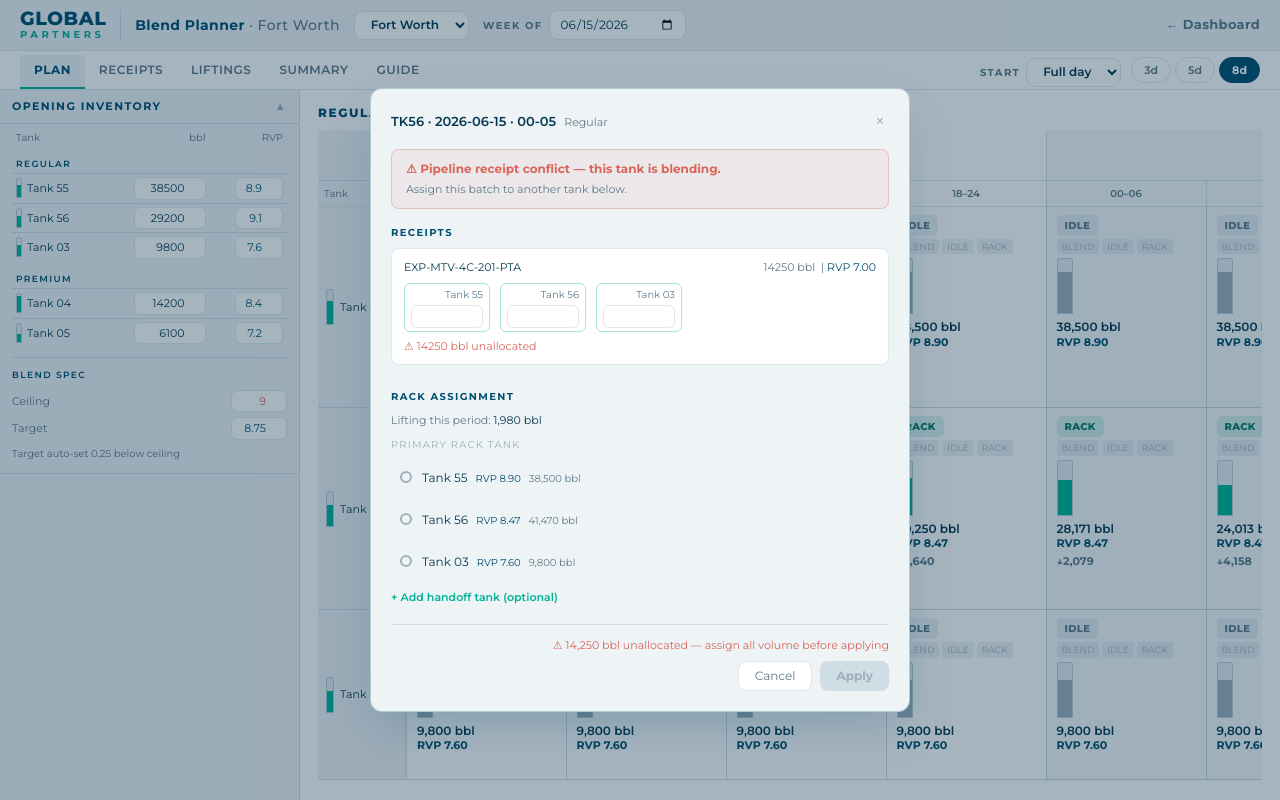
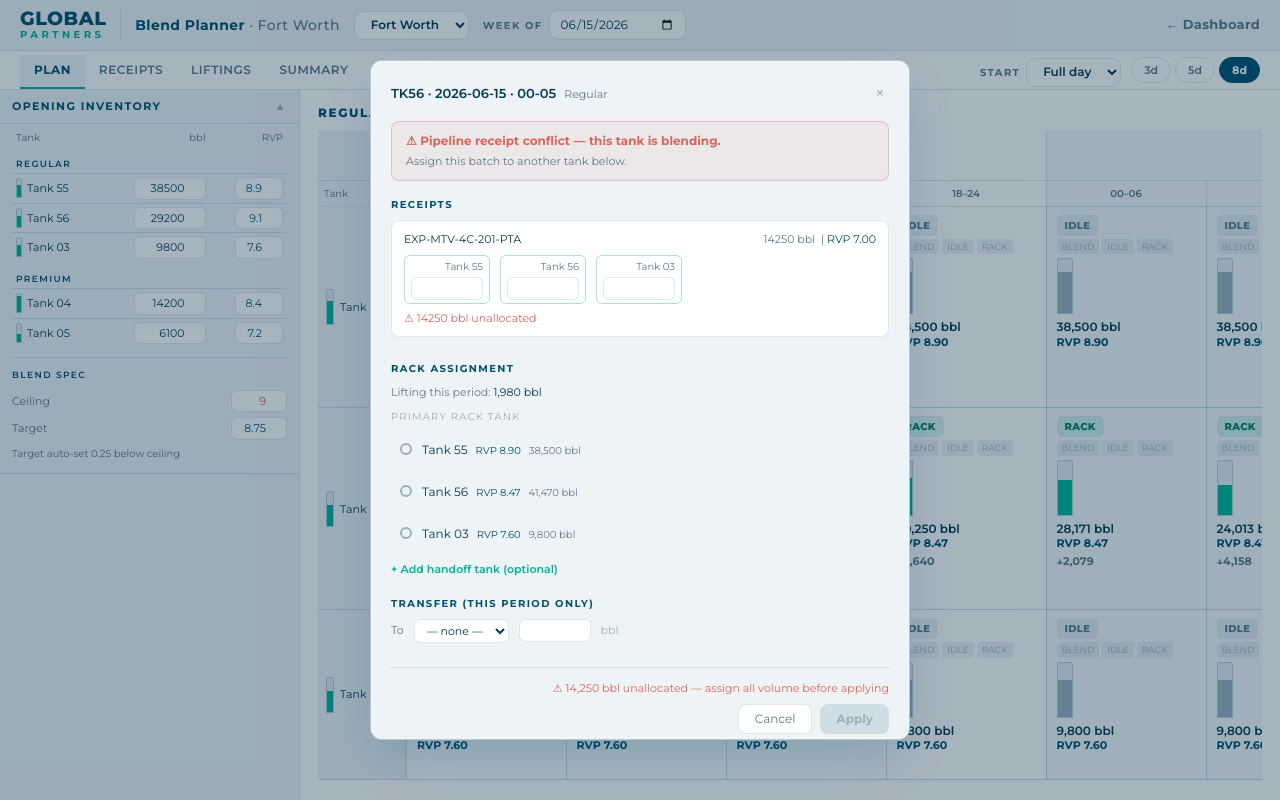
Before and after one commit to Pynnmichael-oss/blend-planner, a React (Vite) app: page / in a window 1280 px wide. Both pictures are taken after a click on the element 486 px from the left and 508 px from the top of the page. Built offline with nearby package versions, Linux system fonts and the light colour scheme.

Commit message:
feat: add tank-to-tank transfer section with RVP blending and flow indicators

```diff
--- a/src/components/blendplanner/AllocationPanel.jsx
+++ b/src/components/blendplanner/AllocationPanel.jsx
@@ -91,6 +91,8 @@ export default function AllocationPanel({
   receiptsForPeriod, liftingForPeriod,
   receiptAllocations, rackTankAssignments,
   setReceiptAllocation, setRackTank,
+  transfers = {}, setTransfer,
+  blendTarget = 8.75,
   allTankPeriods = [],
   onClose,
 }) {
@@ -121,6 +123,10 @@ export default function AllocationPanel({
   const [handoffVol,  setHandoffVol]  = useState(existingAssignment?.handoffVolume ?? '');
   const [showHandoff, setShowHandoff] = useState(!!(existingAssignment?.handoff));
 
+  const existingTransfer = transfers[`${period?.tankId}|${period?.date}|${period?.timeSlot}`] ?? null;
+  const [transferTo,  setTransferTo]  = useState(existingTransfer?.toTankId ?? null);
+  const [transferVol, setTransferVol] = useState(existingTransfer?.volume   ?? '');
+
   if (!period || !product) return null;
 
   const isConflict = period.status === 'CONFLICT';
@@ -140,6 +146,13 @@ export default function AllocationPanel({
         showHandoff && handoffTank ? handoffTank : null,
         hv
       );
+    }
+    if (setTransfer) {
+      if (transferTo && parseFloat(transferVol) > 0) {
+        setTransfer(period.tankId, period.date, period.timeSlot, transferTo, parseFloat(transferVol));
+      } else {
+        setTransfer(period.tankId, period.date, period.timeSlot, null, 0);
+      }
     }
     onClose();
   }
@@ -353,6 +366,56 @@ export default function AllocationPanel({
           )}
         </div>
 
+        {/* Section C: Transfer */}
+        {(() => {
+          const destTanks = tanks.filter(t =>
+            t.id !== period.tankId && !blendingTankIds.has(t.id)
+          );
+          if (!destTanks.length) return null;
+          const sourceRVP = period.closingRVP;
+          const warnRVP   = transferTo != null && sourceRVP < blendTarget;
+          return (
+            <div>
+              <div style={sectionLabel}>Transfer (this period only)</div>
+              <div style={{ display: 'flex', alignItems: 'center', gap: '10px', marginBottom: '8px' }}>
+                <span style={{ fontSize: '11px', color: C.muted, fontFamily: "'Montserrat',sans-serif" }}>To</span>
+                <select
+                  value={transferTo ?? ''}
+                  onChange={e => setTransferTo(e.target.value || null)}
+                  style={{
+                    backgroundColor: C.bg, color: C.text, fontSize: '11px',
+                    border: `1px solid ${C.border}`, borderRadius: '6px',
+                    padding: '3px 8px', fontFamily: "'Montserrat',sans-serif",
+                    cursor: 'pointer', outline: 'none',
+                  }}
+                >
+                  <option value="">— none —</option>
+                  {destTanks.map(t => <option key={t.id} value={t.id}>{t.label}</option>)}
+                </select>
+                <NumInput
+                  value={transferVol}
+                  onChange={setTransferVol}
+                  color={C.blue}
+                />
+                <span style={{ fontSize: '11px', color: C.faint, fontFamily: "'Montserrat',sans-serif" }}>bbl</span>
+                {(transferTo || transferVol) && (
+                  <button
+                    onClick={() => { setTransferTo(null); setTransferVol(''); }}
+                    style={{ fontSize: '11px', color: C.faint, background: 'none', border: 'none', cursor: 'pointer', fontFamily: "'Montserrat',sans-serif" }}
+                  >
+                    Clear
+                  </button>
+                )}
+              </div>
+              {warnRVP && (
+                <div style={{ fontSize: '11px', color: C.amber, marginTop: '2px', fontFamily: "'Montserrat',sans-serif" }}>
+                  ⚠ Source RVP {sourceRVP.toFixed(2)} is below blend target — transferring forfeits uncaptured margin
+                </div>
+              )}
+            </div>
+          );
+        })()}
+
         {/* Footer */}
         <div style={{ borderTop: `1px solid ${C.border}`, paddingTop: '12px' }}>
           {!receiptFullyAllocated && (
--- a/src/components/blendplanner/BlendPlannerGrid.jsx
+++ b/src/components/blendplanner/BlendPlannerGrid.jsx
@@ -92,6 +92,8 @@ export default function BlendPlannerGrid({
   receipts = [], liftings = [],
   receiptAllocations = {}, rackTankAssignments = {},
   setReceiptAllocation, setRackTank,
+  transfers = {}, setTransfer,
+  blendTarget = 8.75,
 }) {
   const [selectedPeriod, setSelectedPeriod] = useState(null);
 
@@ -231,6 +233,9 @@ export default function BlendPlannerGrid({
           rackTankAssignments={rackTankAssignments}
           setReceiptAllocation={setReceiptAllocation}
           setRackTank={setRackTank}
+          transfers={transfers}
+          setTransfer={setTransfer}
+          blendTarget={blendTarget}
           onClose={() => setSelectedPeriod(null)}
         />
       )}
--- a/src/components/blendplanner/TankRow.jsx
+++ b/src/components/blendplanner/TankRow.jsx
@@ -212,14 +212,20 @@ export default function TankRow({ tank, periods, cells, openingFillPct, toggleBl
               <div style={{ fontSize: '8px', color: '#5E7A8A', letterSpacing: '0.06em', marginTop: '1px' }}>BELOW HEEL</div>
             )}
 
-            {/* Flows: ↑ receipts, ↓ liftings, ↗ spill */}
-            {(recVol > 0 || liftVol < 0 || entry.spillVolume > 0) && (
+            {/* Flows: ↑ receipts, ↓ liftings, ↗ spill, → transfer out, ← transfer in */}
+            {(recVol > 0 || liftVol < 0 || entry.spillVolume > 0 || entry.transferOutVol > 0 || entry.transferInVol > 0) && (
               <div className="font-mono" style={{ fontSize: '11px', fontWeight: 700, color: '#9DB0BC', marginTop: '2px' }}>
                 {recVol > 0 && <span style={{ color: '#00B398' }}>↑{Math.round(recVol).toLocaleString()}</span>}
                 {recVol > 0 && liftVol < 0 && ' '}
                 {liftVol < 0 && <span style={{ color: '#5E7A8A' }}>↓{Math.round(Math.abs(liftVol)).toLocaleString()}</span>}
                 {entry.spillVolume > 0 && (
                   <span style={{ color: '#C0882E' }}>{(recVol > 0 || liftVol < 0) ? ' ' : ''}↗{Math.round(entry.spillVolume).toLocaleString()} spill</span>
+                )}
+                {entry.transferOutVol > 0 && (
+                  <span style={{ color: C.muted }}>{(recVol > 0 || liftVol < 0 || entry.spillVolume > 0) ? ' ' : ''}→{Math.round(entry.transferOutVol).toLocaleString()}</span>
+                )}
+                {entry.transferInVol > 0 && (
+                  <span style={{ color: C.blue }}>{(recVol > 0 || liftVol < 0 || entry.spillVolume > 0 || entry.transferOutVol > 0) ? ' ' : ''}←{Math.round(entry.transferInVol).toLocaleString()}</span>
                 )}
               </div>
             )}
--- a/src/components/layout/AppShell.jsx
+++ b/src/components/layout/AppShell.jsx
@@ -73,6 +73,7 @@ export default function AppShell({
   liftings, setLiftings,
   planDays, setPlanDays,
   grid, toggleBlend, toggleIdle, toggleRack,
+  transfers, setTransfer,
   receiptAllocations, rackTankAssignments,
   setReceiptAllocation, setRackTank,
   parsedReceipts, setParsedReceipts,
@@ -261,6 +262,9 @@ export default function AppShell({
                   toggleBlend={toggleBlend}
                   toggleIdle={toggleIdle}
                   onToggleRack={toggleRack}
+                  transfers={transfers}
+                  setTransfer={setTransfer}
+                  blendTarget={blendTarget}
                   receipts={receipts}
                   liftings={liftings}
                   receiptAllocations={receiptAllocations}
--- a/src/data/inventoryCalc.js
+++ b/src/data/inventoryCalc.js
@@ -39,6 +39,7 @@ export function buildPlanGrid({
   startSlot = null,
   specCeiling = 9.0,
   blendTarget = 8.75,
+  transfers = {},
 }) {
   // Inventory tracked as pumpable barrels above heel throughout.
   // heel is added back only for TOV in blend calculations.
@@ -295,6 +296,15 @@ export function buildPlanGrid({
         const primaryLift = handoffRackId ? (totalLifting - handoffVolume) : totalLifting;
         const handoffLift = handoffRackId ? handoffVolume : 0;
 
+        // ── Transfer in-map for this period ──────────────────────────
+        const transferInMap = {};
+        for (const [key, t] of Object.entries(transfers)) {
+          const [fromId, tDate, tSlot] = key.split('|');
+          if (tDate === date && tSlot === timeSlot && t?.volume > 0) {
+            transferInMap[t.toTankId] = (transferInMap[t.toTankId] ?? 0) + t.volume;
+          }
+        }
+
         // ── Build one TimePeriod per tank ─────────────────────────────
         for (const tank of product.tanks) {
           const manualKey    = `${tank.id}-${date}-${timeSlot}`;
@@ -341,15 +351,36 @@ export function buildPlanGrid({
             if (nextTank) (receiptAssignment[nextTank.id] ??= []).push({ volume: spillVolume, rvp: spillRvp });
           }
 
-          const pumpableClosing = Math.max(opening + cappedReceipts + rackLoadings, 0);
+          const transferOutVol = transfers[`${tank.id}|${date}|${timeSlot}`]?.volume ?? 0;
+          const transferInVol  = transferInMap[tank.id] ?? 0;
+
+          const pumpableClosing = Math.max(
+            opening + cappedReceipts + rackLoadings - transferOutVol + transferInVol, 0
+          );
           // opening is already pumpable above heel — no further heel subtraction needed
 
-          const closingRVP = calcClosingRVP({
+          let closingRVP = calcClosingRVP({
             openingRVP,
             openingVolume: opening,
             heel: tank.heel,
             receipts: cappedTankReceipts,
           });
+
+          if (transferInVol > 0) {
+            const sourceEntry = Object.entries(transfers).find(([k, t]) => {
+              const [, tDate, tSlot] = k.split('|');
+              return t?.toTankId === tank.id && tDate === date && tSlot === timeSlot;
+            });
+            const fromTankId = sourceEntry?.[0]?.split('|')[0];
+            const sourceRVP  = lastPeriod[fromTankId]?.closingRVP ?? 0;
+            if (fromTankId && sourceRVP > 0) {
+              const baseVol    = opening + cappedReceipts;
+              const blendedVol = baseVol + transferInVol;
+              closingRVP = blendedVol > 0
+                ? (closingRVP * baseVol + sourceRVP * transferInVol) / blendedVol
+                : closingRVP;
+            }
+          }
 
           const fillPct = pumpableMax > 0 ? pumpableClosing / pumpableMax : 0;
           const space   = pumpableMax - pumpableClosing;
@@ -443,6 +474,8 @@ export function buildPlanGrid({
             isManualIdle,
             manualIdle: isManualIdle,
             manualRack: manual.manualRack ?? false,
+            transferOutVol,
+            transferInVol,
             spillVolume,
             spillWarning: spillVolume > 0,
             belowHeel: false,
--- a/src/hooks/useBlendPlanner.js
+++ b/src/hooks/useBlendPlanner.js
@@ -38,6 +38,8 @@ export default function useBlendPlanner() {
   const [startSlot, setStartSlot] = useState(null);
   const [specCeiling, setSpecCeiling] = useState(9.0);
   const [blendTarget, setBlendTarget] = useState(8.75);
+  // Shape: "tankId|date|timeSlot" → { toTankId, volume }
+  const [transfers, setTransfers] = useState({});
 
   const terminalConfig = TERMINAL_CONFIGS[terminalId];
 
@@ -45,11 +47,11 @@ export default function useBlendPlanner() {
     () => buildPlanGrid({
       terminalConfig, openingInventory, receipts, planDays, startDate,
       manualInputs, liftings, receiptAllocations, rackTankAssignments,
-      startSlot, specCeiling, blendTarget,
+      startSlot, specCeiling, blendTarget, transfers,
     }),
     [terminalConfig, openingInventory, receipts, planDays, startDate,
      manualInputs, liftings, receiptAllocations, rackTankAssignments,
-     startSlot, specCeiling, blendTarget],
+     startSlot, specCeiling, blendTarget, transfers],
   );
 
   function toggleBlend(tankId, date, timeSlot) {
@@ -92,6 +94,14 @@ export default function useBlendPlanner() {
     });
   }
 
+  function setTransfer(fromTankId, date, timeSlot, toTankId, volume) {
+    const key = `${fromTankId}|${date}|${timeSlot}`;
+    setTransfers(prev => ({
+      ...prev,
+      [key]: volume > 0 ? { toTankId, volume } : undefined,
+    }));
+  }
+
   function resetLiftings() {
     setLiftings(buildLiftingsGridWithBase(terminalConfig, startDate, planDays, DEFAULT_DAILY_BASE));
     setRackTankAssignments({});
@@ -119,6 +129,7 @@ export default function useBlendPlanner() {
     setTerminalId, setStartDate, setOpeningInventory, setReceipts,
     setPlanDays, setLiftings, resetLiftings,
     toggleBlend, toggleIdle, toggleRack,
+    transfers, setTransfer,
     setReceiptAllocation, setRackTank,
     parsedReceipts, setParsedReceipts,
     rvpValues, setRvpValues,
```
